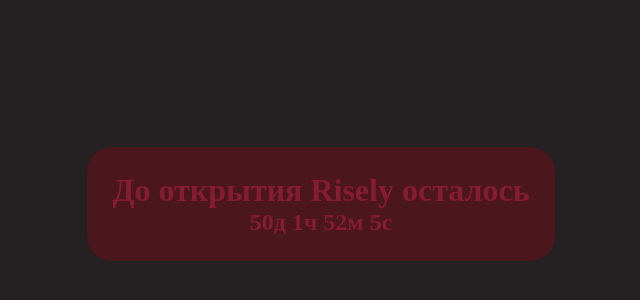
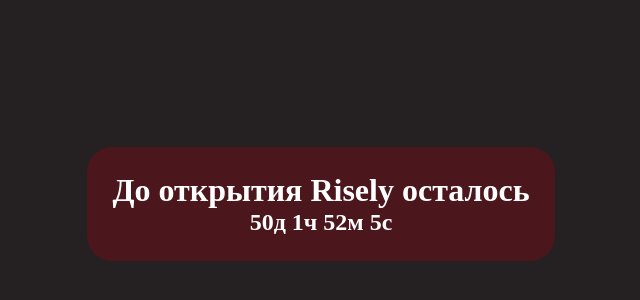
Before and after one commit to korimiku/RiselyTimer, a plain HTML site: page index.html in a window 1280 px wide. Shown: the part 116-416 px from the top of the page, without its empty margins (319-959 px from the left). Drawn offline with Linux system fonts and the light colour scheme.

Commit message:
Update styles.css

```diff
--- a/styles.css
+++ b/styles.css
@@ -23,5 +23,5 @@
 }
 
 .open, .timer {
-    color:rgb(133, 28, 49)
+    color:white
 }
```
